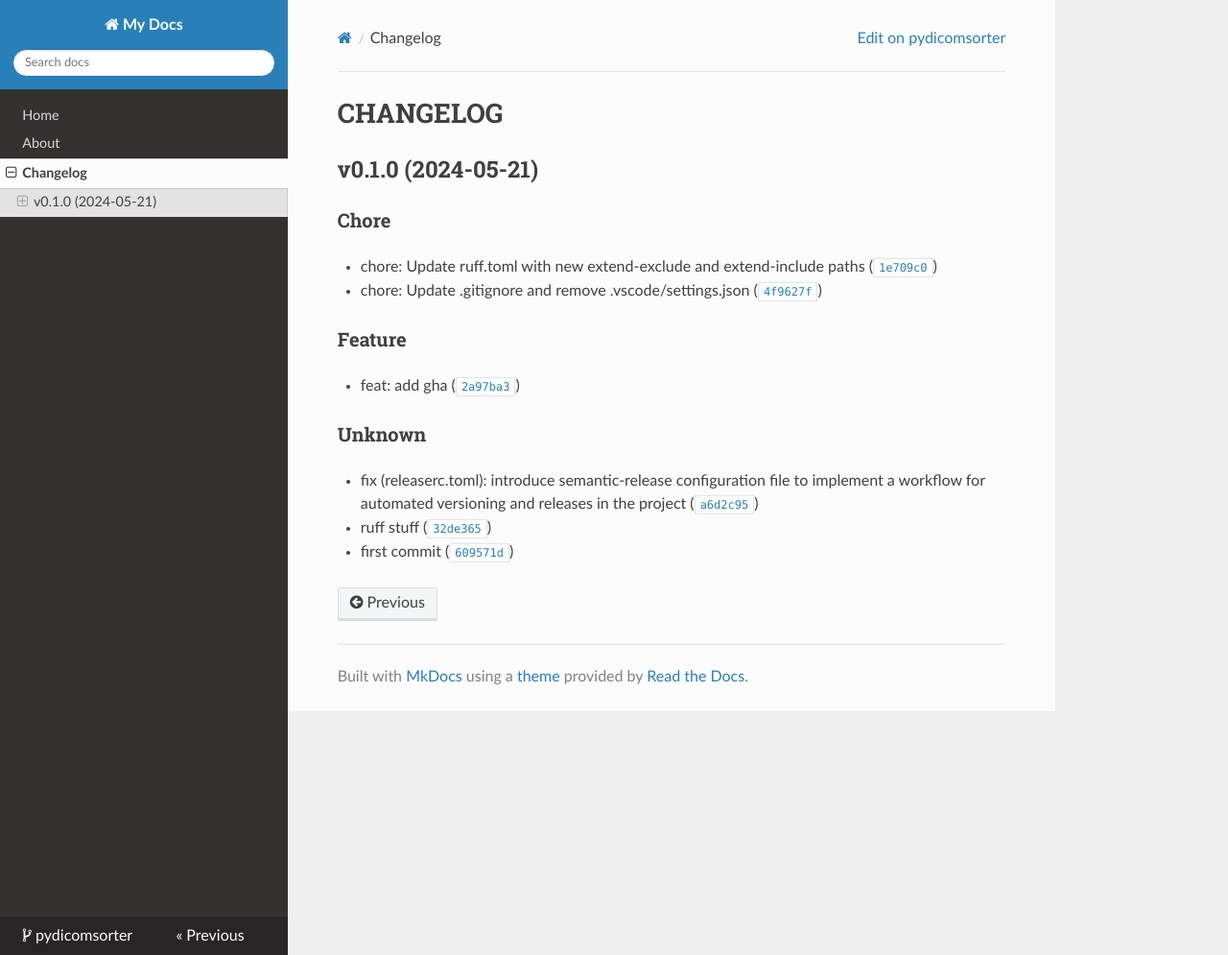
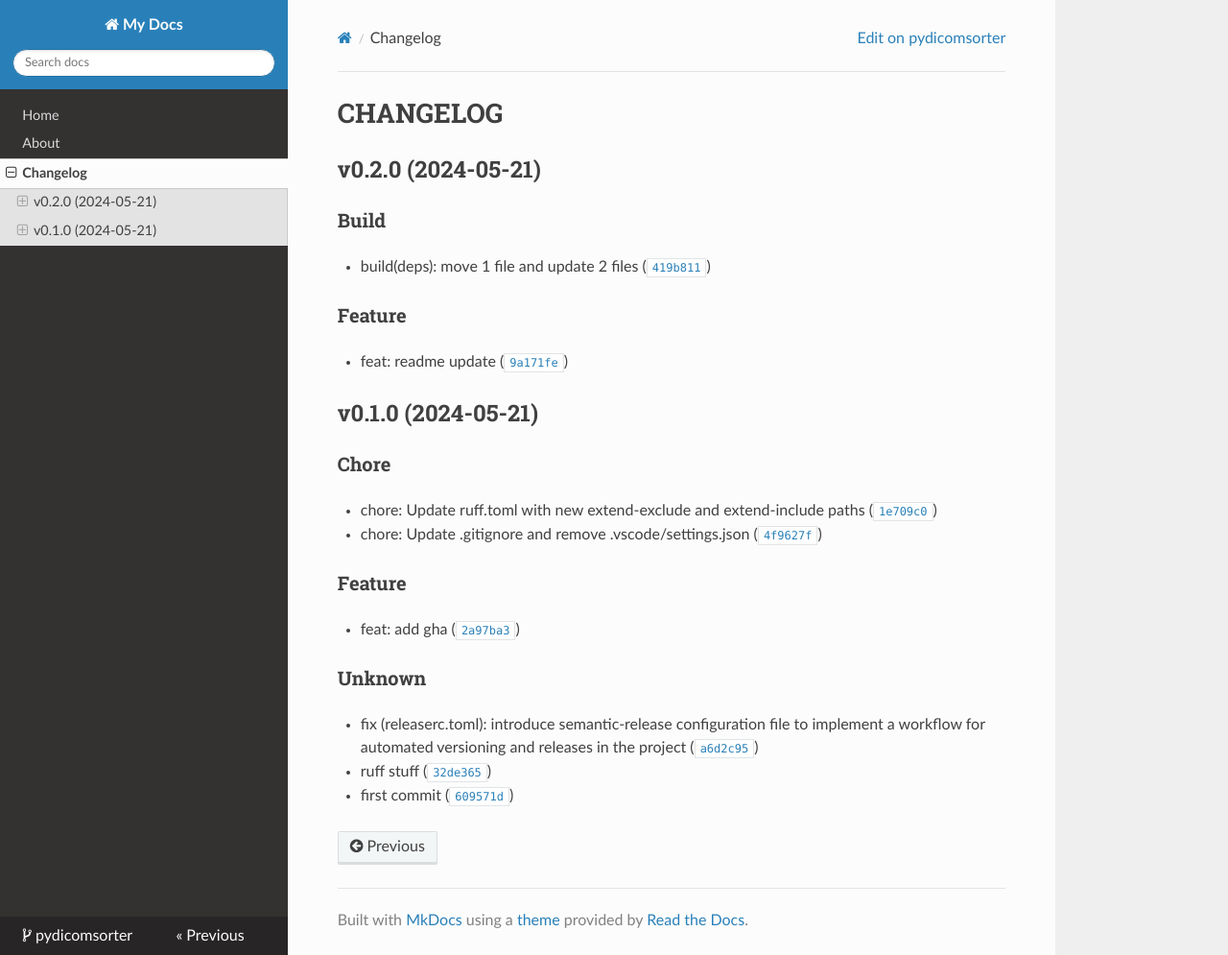
Before and after one commit to jjjermiah/PyDicomSorter, an MkDocs documentation site: the page built from docs/CHANGELOG.md, in a window 1280 px wide and 995 px high. Shown: the whole window at 96% size. Built offline with MkDocs 1.6.1, drawn with Linux system fonts in a browser that asks for light colours; nearby versions of some CDN libraries.

Commit message:
0.2.0
Automatically generated by python-semantic-release

```diff
--- a/docs/CHANGELOG.md
+++ b/docs/CHANGELOG.md
@@ -1,5 +1,16 @@
 # CHANGELOG
 
+
+
+## v0.2.0 (2024-05-21)
+
+### Build
+
+* build(deps): move 1 file and update 2 files ([`419b811`](https://github.com/jjjermiah/PyDicomSorter/commit/419b8114d10869c8d685dd1a2a505107e030c149))
+
+### Feature
+
+* feat: readme update ([`9a171fe`](https://github.com/jjjermiah/PyDicomSorter/commit/9a171fec3e9e03ad94871ea38d18f511b417d072))
 
 
 ## v0.1.0 (2024-05-21)
--- a/pyproject.toml
+++ b/pyproject.toml
@@ -3,7 +3,7 @@
 #__________________________________________________________________________________________________#
 [project]
 name = "pydicomsorter"
-version = "0.1.0"
+version = "0.2.0"
 description = "A Quick Tool For Sorting Dicom Files"
 license = "MIT"
 readme = "README.md"
```
